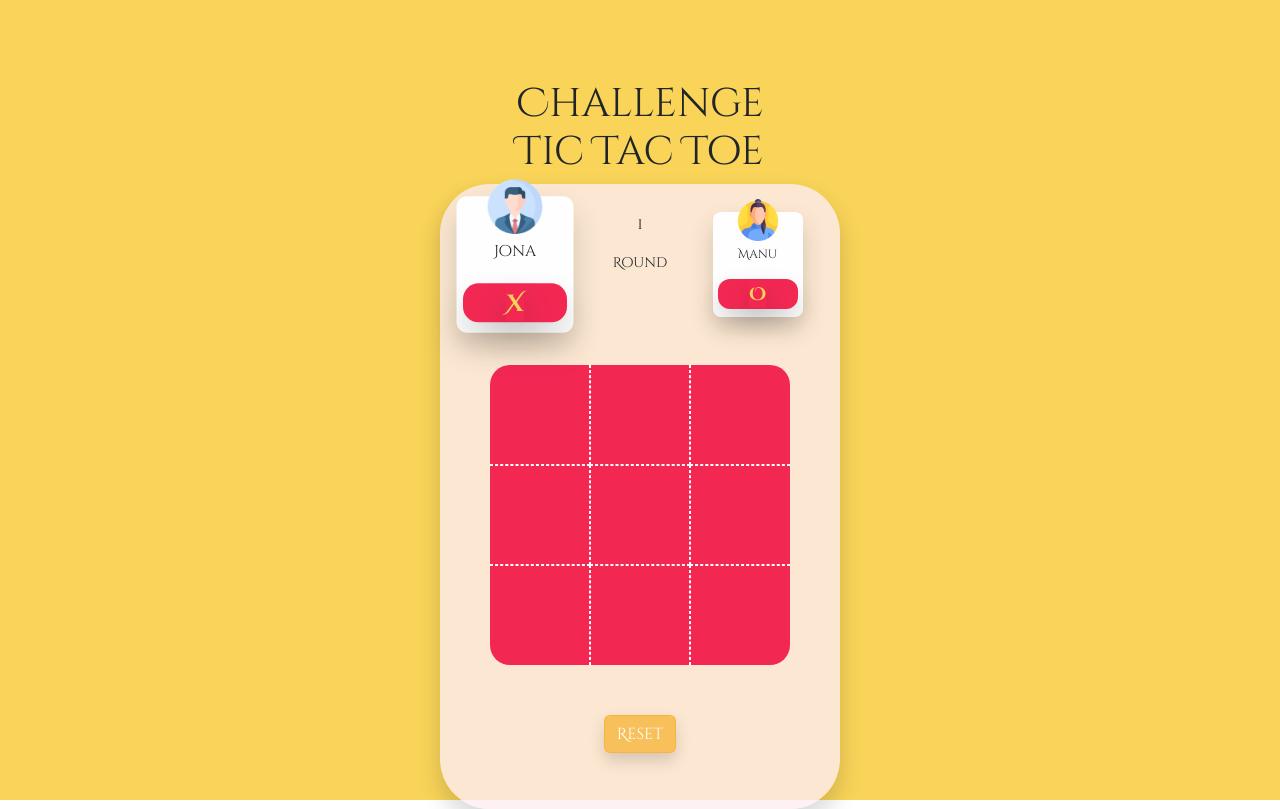
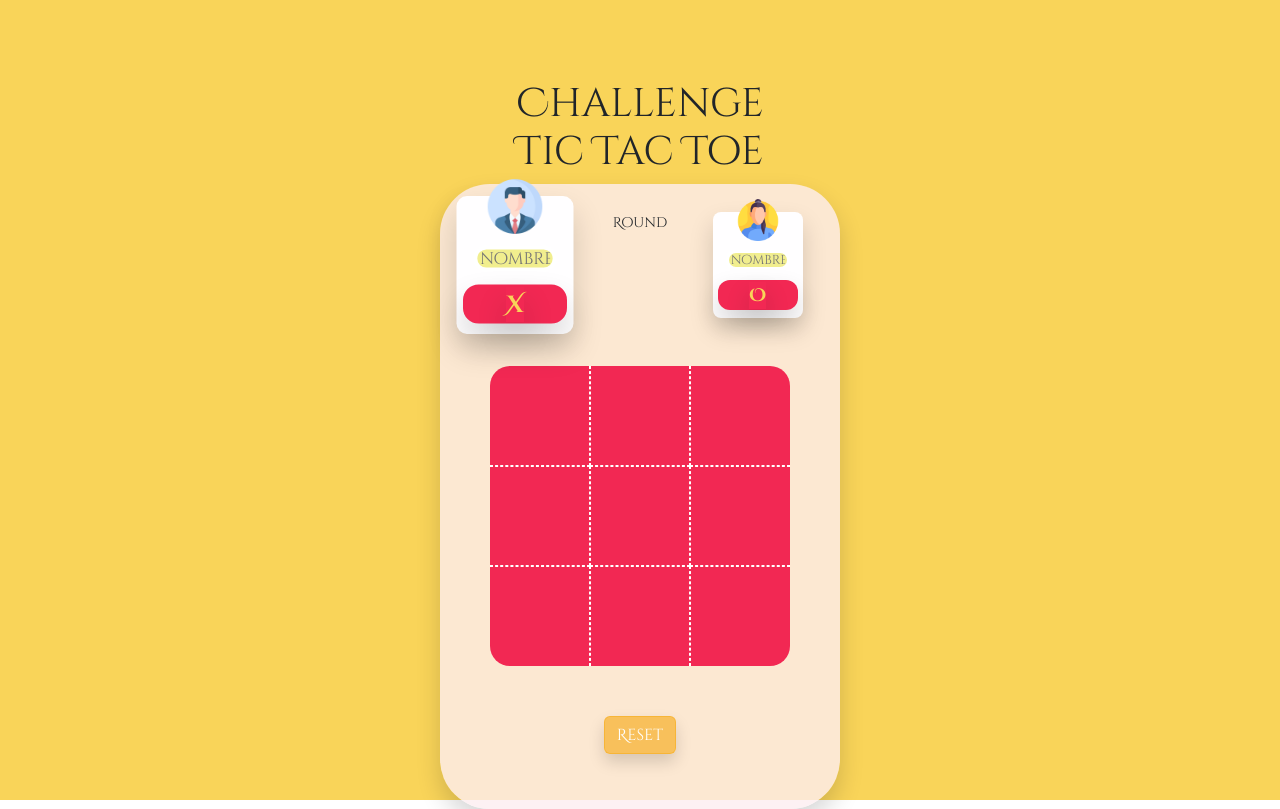
Before and after one commit to JManuelCR/javascriptTictactoeChallenge, a plain HTML site: page index.html in a window 1280 px wide. Drawn offline with nearby package versions, Linux system fonts and the light colour scheme.

Commit message:
Inputs para que los jugadores ingresen sus nombres

```diff
--- a/css/style.scss
+++ b/css/style.scss
@@ -35,6 +35,21 @@ body{
                 padding-top: 25px;
                 text-align: center;
                 font-size: 12px;
+            }
+
+            .newPlayer{
+                background-color: rgb(241, 238, 142);
+                border: solid white;
+                width: 64px;
+                height: 20px;
+                border-radius: 10px;
+                display: flex;
+                justify-content: center;
+                align-items: flex-end;
+                margin-top: 30px;
+                margin-bottom: 10px;
+                margin-left: 8px;
+                font-size: small;
             }
 
             .wrapper-icon {
--- a/index.html
+++ b/index.html
@@ -27,7 +27,7 @@
                             <div class="avatar">
                                 <img src="./img/profile.png" alt="Player 1">
                             </div>
-                            <p class="namePlayer">Jona</p>
+                            <input type="text" placeholder="nombre" class="newPlayer newPlayer1" >
                             <div class="wrapper-icon">
                                 <strong class="wrapper-icon--x">X</strong>
                             </div>
@@ -36,7 +36,6 @@
                     <div class="col-4">
                         <div class="players__round">
                             <div class="ronda text-center">
-                                <p>1</p>
                                 <small>Round</small>
                             </div>
                         </div>
@@ -46,7 +45,7 @@
                             <div class="avatar">
                                 <img src="./img/woman.png" alt="Player 1">
                             </div>
-                            <p class="namePlayer">Manu</p>
+                            <input type="text" placeholder="nombre" class="newPlayer newPlayer2">
                             <div class="wrapper-icon">
                                 <strong class="wrapper-icon--o">O</strong>
                             </div>
@@ -83,7 +82,7 @@
                     </div>
                     <div class="mensaje__ganador d-flex justify-content-center" id="mensajeGanador">
                         <div mensaje-ganador-text></div>
-                        <button class="btn btn-success btn-restart shadow" id="reset">Reset</button>
+                        <button class="btn btn-success btn-restart shadow" id="reset" >Reset</button>
                     </div>
                 </div>
 
--- a/js/script.js
+++ b/js/script.js
@@ -7,6 +7,8 @@ let activePlayer = player1;
 
 const startPositions = '012-345-678-036-147-258-048-246'
 let winner = '012-345-678-036-147-258-048-246'
+
+
 
 
 console.log(winner);
@@ -71,6 +73,8 @@ function actualPlayer ()  { //función para saber si el actual player es el 1 o
   }
 }
 
+let name1 = document.getElementsByClassName("newPlayer1");
+let name2 = document.getElementsByClassName("newPlayer2");
 
 //reset button
 function reset(){ //resetear juego
@@ -86,6 +90,7 @@ function reset(){ //resetear juego
   player1.className += " activePlayer";                                  //se vuelve a hacer el scale en el jugador 1
   player2.classList.remove("activePlayer")
   activePlayer = player1;
+
 }
 
 document.getElementById('reset').addEventListener('click', (event) => {
```
Also changed, not shown: css/style.css, 1 other file.
